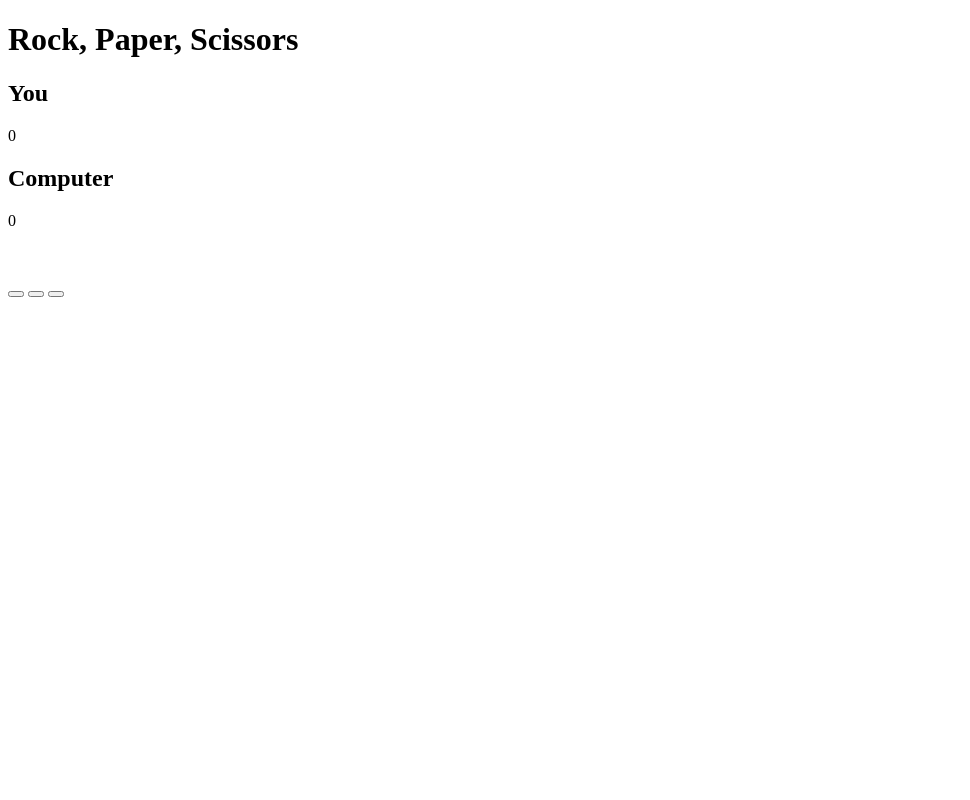
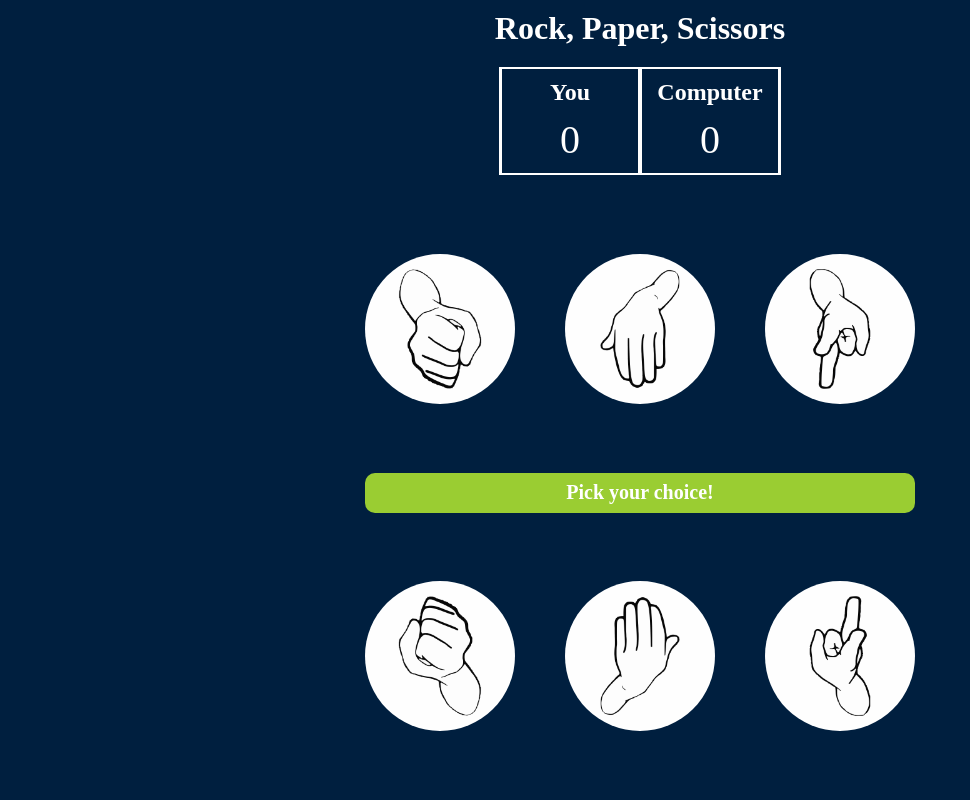
Before and after one commit to chailykevin/rockpaperscissors, a plain HTML site: page index.html in a window 1280 px wide. Shown: the whole page, without its empty margins (0-970 px from the left). Drawn offline with Linux system fonts and the light colour scheme.

Commit message:
Add style.css
Added style to the document and updated a few items
on html.

```diff
--- a/index.html
+++ b/index.html
@@ -5,10 +5,11 @@
     <meta name="viewport" content="width=device-width, initial-scale=1.0" />
     <title>Rock Paper Scissors</title>
     <script src="script.js"></script>
+    <link rel="stylesheet" href="style.css" />
   </head>
   <body>
     <h1>Rock, Paper, Scissors</h1>
-    <div class="score-board">
+    <div class="scoreboard">
       <div class="human">
         <h2>You</h2>
         <p>0</p>
@@ -20,15 +21,15 @@
     </div>
     <div class="game">
       <div class="comp-board">
-        <img src="" alt="" />
-        <img src="" alt="" />
-        <img src="" alt="" />
+        <img src="images/rock.png" alt="Rock" />
+        <img src="images/paper.png" alt="Paper" />
+        <img src="images/scissors.png" alt="Scissors" />
       </div>
-      <p></p>
+      <p>Pick your choice!</p>
       <div class="human-board">
-        <button></button>
-        <button></button>
-        <button></button>
+        <button class="rock"></button>
+        <button class="paper"></button>
+        <button class="scissors"></button>
       </div>
     </div>
   </body>
--- /dev/null
+++ b/style.css
@@ -0,0 +1,109 @@
+* {
+  margin: 0px;
+  padding: 0px;
+  box-sizing: border-box;
+}
+
+body {
+  height: 100vh;
+  display: flex;
+  flex-direction: column;
+  justify-content: center;
+  align-items: center;
+  width: 100%;
+  background-color: #001f3f;
+  color: #fff;
+}
+
+h1 {
+  padding: 10px;
+}
+
+.scoreboard {
+  display: flex;
+  justify-content: center;
+  align-items: center;
+  margin: 10px;
+  border-left: 1px solid #fff;
+  border-right: 1px solid #fff;
+}
+
+.scoreboard .human,
+.scoreboard .computer {
+  display: flex;
+  flex-direction: column;
+  flex: 100;
+  width: 140px;
+  text-align: center;
+  border: 2px solid #fff;
+  padding: 10px;
+  gap: 10px;
+}
+
+.scoreboard p {
+  font-size: 40px;
+}
+
+.game {
+  display: flex;
+  flex: 1;
+  flex-direction: column;
+}
+
+.comp-board,
+.human-board {
+  display: flex;
+  justify-content: center;
+  align-items: center;
+  flex: 1;
+  gap: 50px;
+}
+
+.comp-board img {
+  width: 150px;
+  height: auto;
+  border-radius: 50%;
+}
+
+.game p {
+  background-color: yellowgreen;
+  height: 40px;
+  border-radius: 10px;
+  display: flex;
+  justify-content: center;
+  align-items: center;
+  color: white;
+  font-size: 20px;
+  font-weight: 600;
+}
+
+.human-board button {
+  width: 150px;
+  height: 150px;
+}
+
+.human-board .rock,
+.human-board .paper,
+.human-board .scissors {
+  background-size: cover;
+  border-radius: 50%;
+  border: 0px;
+  transform: rotate(180deg);
+}
+
+.human-board .rock {
+  background-image: url(images/rock.png);
+}
+
+.human-board .paper {
+  background-image: url(images/paper.png);
+}
+
+.human-board .scissors {
+  background-image: url(images/scissors.png);
+}
+
+.human-board button:hover {
+  cursor: pointer;
+  border: 6px solid hsl(120, 100%, 30%);
+}
```
